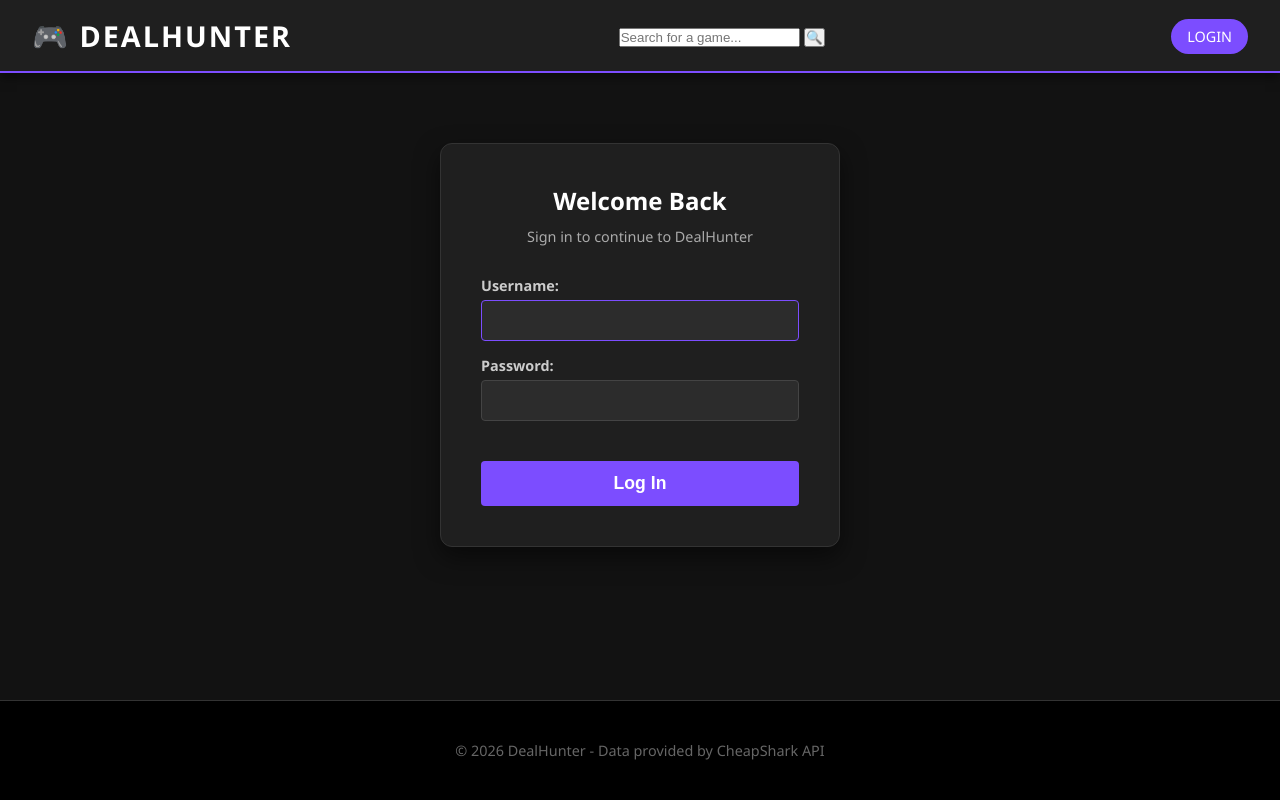
After one commit to otto616/DealHunter, a Django app: page /accounts/login/ in a window 1280 px wide. The commit adds this page. Run offline with Django 5.2, Linux system fonts and the light colour scheme.

Commit message:
login/logout

```diff
--- a/core/settings.py
+++ b/core/settings.py
@@ -119,3 +119,7 @@ USE_TZ = True
 # https://docs.djangoproject.com/en/6.0/howto/static-files/
 
 STATIC_URL = 'static/'
+
+# --- LOGIN / LOGOUT ---
+LOGIN_REDIRECT_URL = 'games:home'
+LOGOUT_REDIRECT_URL = 'games:home'
--- a/core/urls.py
+++ b/core/urls.py
@@ -20,4 +20,5 @@ from django.urls import path, include
 urlpatterns = [
     path('admin/', admin.site.urls),
     path('', include('games.urls')),
+    path('accounts/', include('django.contrib.auth.urls')),
 ]
--- a/games/static/games/style.css
+++ b/games/static/games/style.css
@@ -298,3 +298,94 @@ footer p { color: #666; font-size: 0.9rem; }
         margin: 0 auto; /* Centrem la imatge */
     }
 }
+
+/* --- LOGIN --- */
+.auth-wrapper {
+    display: flex;
+    justify-content: center;
+    align-items: center;
+    min-height: 60vh;
+}
+
+.auth-container {
+    background-color: #1f1f1f;
+    padding: 40px;
+    border-radius: 12px;
+    border: 1px solid #333;
+    width: 100%;
+    max-width: 400px;
+    text-align: center;
+    box-shadow: 0 10px 25px rgba(0,0,0,0.5);
+}
+
+.auth-container h2 {
+    color: #fff;
+    margin-bottom: 10px;
+}
+
+.auth-container p {
+    color: #aaa;
+    margin-bottom: 30px;
+    font-size: 0.9rem;
+}
+
+.auth-form p {
+    text-align: left;
+    margin-bottom: 15px;
+    color: #ccc;
+    font-weight: bold;
+}
+
+/* Estilitzem els inputs automàtics de Django */
+.auth-form input {
+    width: 100%;
+    padding: 12px;
+    margin-top: 5px;
+    background-color: #2c2c2c;
+    border: 1px solid #444;
+    border-radius: 4px;
+    color: #fff;
+    box-sizing: border-box;
+}
+
+.auth-form input:focus {
+    outline: none;
+    border-color: #7c4dff;
+}
+
+.btn-submit {
+    width: 100%;
+    padding: 12px;
+    margin-top: 25px;
+    background-color: #7c4dff;
+    color: white;
+    border: none;
+    border-radius: 4px;
+    font-size: 1.1rem;
+    font-weight: bold;
+    cursor: pointer;
+    transition: 0.3s;
+}
+
+.btn-submit:hover {
+    background-color: #5e35b1;
+}
+
+/* Botons de la Navbar (Login / Logout) */
+.btn-auth {
+    background-color: #7c4dff;
+    color: white;
+    padding: 8px 16px;
+    border-radius: 20px;
+    font-weight: bold;
+    border: none;
+    cursor: pointer;
+    transition: background-color 0.3s;
+    font-size: 0.9rem;
+    text-transform: uppercase;
+}
+
+.btn-auth:hover {
+    background-color: #5e35b1;
+    color: white;
+}
--- a/games/templates/games/base.html
+++ b/games/templates/games/base.html
@@ -27,9 +27,15 @@
 
             <div class="nav-links">
                 {% if user.is_authenticated %}
-                    <span>Hi, {{ user.username }}</span>
-                    {% else %}
-                    <a href="#" class="btn-login">Login</a>
+                    <span style="color: #ccc; margin-right: 15px;">Hi, {{ user.username }}!</span>
+
+                    <form action="{% url 'logout' %}" method="post" style="display: inline;">
+                        {% csrf_token %}
+                        <button type="submit" class="btn-auth">Logout</button>
+                    </form>
+
+                {% else %}
+                    <a href="{% url 'login' %}" class="btn-auth">Login</a>
                 {% endif %}
             </div>
         </div>
--- /dev/null
+++ b/games/templates/registration/login.html
@@ -0,0 +1,18 @@
+{% extends 'games/base.html' %}
+
+{% block title %}Login - DealHunter{% endblock %}
+
+{% block content %}
+<div class="auth-wrapper">
+    <div class="auth-container">
+        <h2>Welcome Back</h2>
+        <p>Sign in to continue to DealHunter</p>
+
+        <form method="post" class="auth-form">
+            {% csrf_token %}
+            {{ form.as_p }}
+            <button type="submit" class="btn-submit">Log In</button>
+        </form>
+    </div>
+</div>
+{% endblock %}
```
